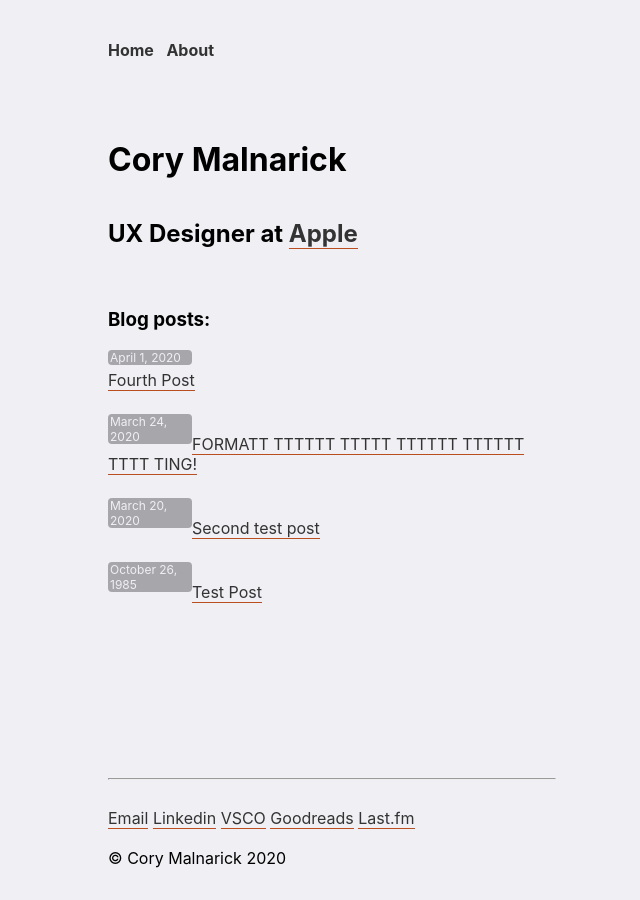
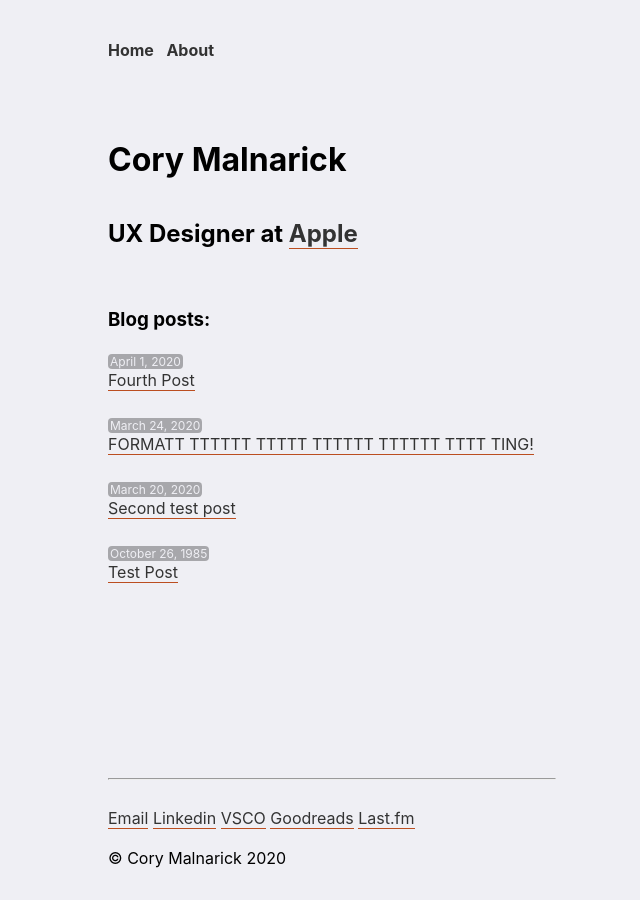
Before and after one commit to foundmonster/foundmonster.github.io, a Jekyll site: the page built from index.html, in a window 1280 px wide. Shown: the whole page, without its empty margins (308-948 px from the left). Built offline with Jekyll 4.4.1, drawn with Linux system fonts in a browser that asks for light colours.

Commit message:
percent type fix on about page style test; removed float and width from post date b/c unnecessary if line breaks

```diff
--- a/_sass/main.scss
+++ b/_sass/main.scss
@@ -51,8 +51,6 @@ a:visited {
 }
 
 .postdate {
-	float: left;
-	width: 80px;
 	color: #EFEFF4;
 	background-color: rgba(0, 0, 0, 0.3);
 	font-size: 12px;
@@ -77,7 +75,7 @@ a:visited {
 
 .subheadwidthtest {
 	float: left;
-	width: 110!important;
+	width: 130%!important;
 }
 
 footer {
```
